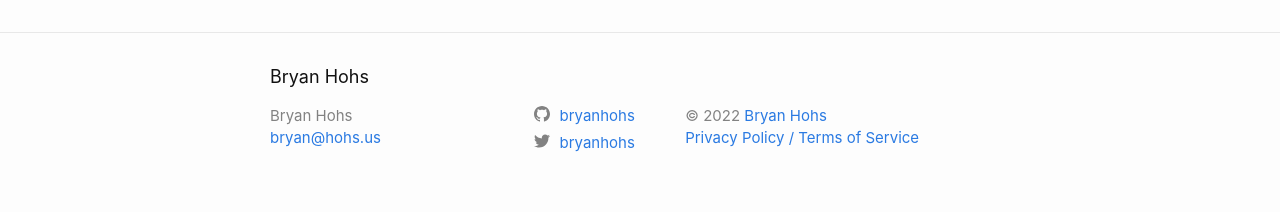
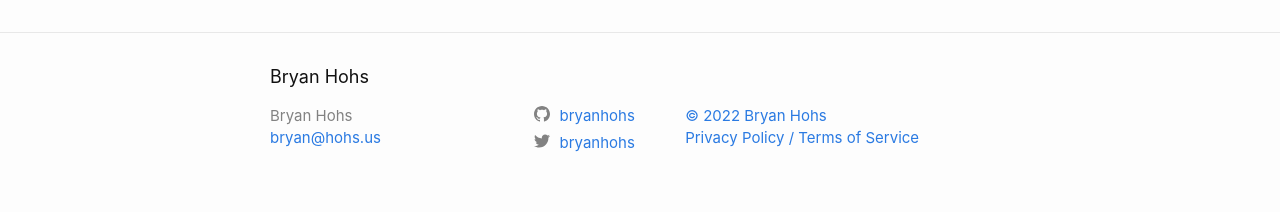
Before and after one commit to bryanhohs/hohs.us, a Jekyll site: the page built from index.html, in a window 1280 px wide. Shown: the part 711-923 px from the top of the page. Built offline with Jekyll 4.4.1, drawn with Linux system fonts in a browser that asks for light colours; a script that is not in the unit is left out; the list of posts is cut into pages by our own code; part of the change alters nothing that is shown.

```diff
--- a/_includes/footer.html
+++ b/_includes/footer.html
@@ -26,7 +26,7 @@
       </div>
 
       <div class="footer-col footer-col-3">
-        <p>&copy; 2022 <a href="https://hohs.us">Bryan Hohs</a> <br /> <a href="assets/pdf/legal.pdf">Privacy Policy / Terms of Service</a></p>
+        <p><a href="https://hohs.us">&copy; 2022 Bryan Hohs</a> <br /> <a href="assets/pdf/legal.pdf">Privacy Policy / Terms of Service</a></p>
       </div>
     </div>
 
```
